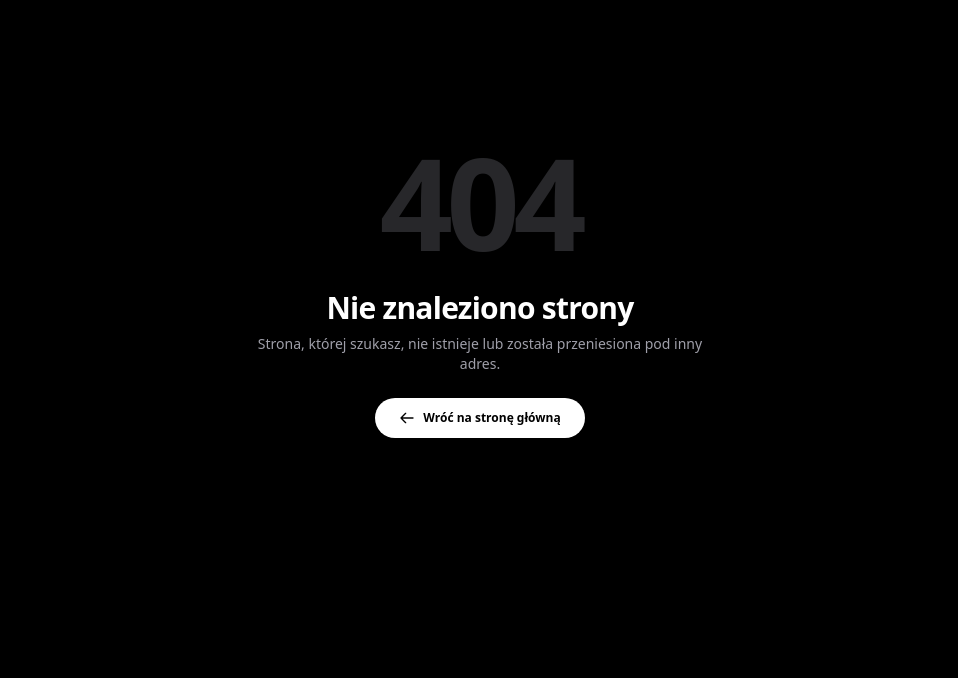
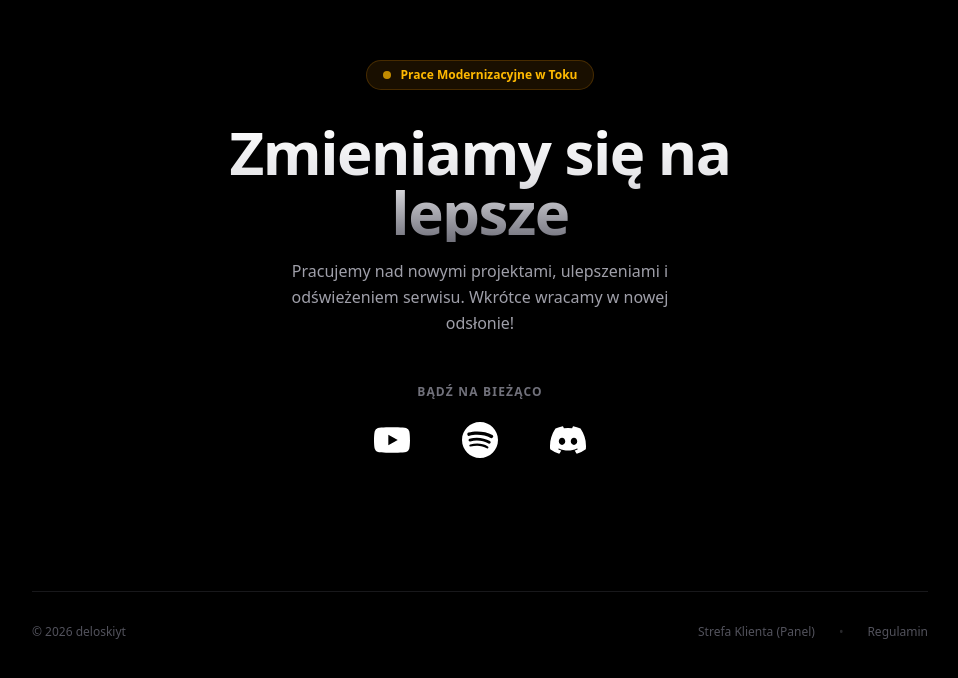
Before and after one commit to deloskiytbackup/deloskiyt-web, a Next.js app: page /zmieniamy-sie-na-lepsze in a window 1280 px wide. Before the commit this address had no page. Shown: the part 112-790 px from the top of the page, without its empty margins (160-1118 px from the left). Built offline with nearby package versions, Linux system fonts and the light colour scheme.

Commit message:
feat: add 'Zmieniamy się na lepsze' maintenance mode toggled via Neon DB and /api/maintenance

```diff
--- /dev/null
+++ b/src/app/api/maintenance/route.ts
@@ -0,0 +1,36 @@
+import { NextResponse } from "next/server";
+import { getMaintenanceMode, setMaintenanceMode } from "@/lib/settings";
+
+export async function GET() {
+  const isMaintenance = await getMaintenanceMode();
+  return NextResponse.json({ maintenance: isMaintenance });
+}
+
+export async function POST(request: Request) {
+  try {
+    const body = await request.json();
+    const { enabled } = body;
+
+    if (typeof enabled !== "boolean") {
+      return NextResponse.json(
+        { error: "Pole 'enabled' musi być wartością boolean (true/false)." },
+        { status: 400 }
+      );
+    }
+
+    const success = await setMaintenanceMode(enabled);
+    if (!success) {
+      return NextResponse.json({ error: "Błąd bazy danych." }, { status: 500 });
+    }
+
+    return NextResponse.json({
+      success: true,
+      maintenance: enabled,
+      message: enabled
+        ? "Tryb 'Zmieniamy się na lepsze' został WŁĄCZONY."
+        : "Tryb 'Zmieniamy się na lepsze' został WYŁĄCZONY.",
+    });
+  } catch (error) {
+    return NextResponse.json({ error: String(error) }, { status: 500 });
+  }
+}
--- a/src/app/page.tsx
+++ b/src/app/page.tsx
@@ -1,7 +1,17 @@
+import { getMaintenanceMode } from "@/lib/settings";
+import { MaintenancePage } from "@/components/MaintenancePage";
 import { Hero } from "@/components/Hero";
 import { Portfolio } from "@/components/Portfolio";
 
-export default function Home() {
+export const dynamic = "force-dynamic";
+
+export default async function Home() {
+  const isMaintenance = await getMaintenanceMode();
+
+  if (isMaintenance) {
+    return <MaintenancePage />;
+  }
+
   return (
     <main className="min-h-screen bg-black text-white selection:bg-white/20">
       <Hero />
--- /dev/null
+++ b/src/app/zmieniamy-sie-na-lepsze/page.tsx
@@ -0,0 +1,11 @@
+import type { Metadata } from "next";
+import { MaintenancePage } from "@/components/MaintenancePage";
+
+export const metadata: Metadata = {
+  title: "Zmieniamy się na lepsze",
+  description: "Trwają prace modernizacyjne nad serwisem deloskiyt.",
+};
+
+export default function ZmieniamySieNaLepszePage() {
+  return <MaintenancePage />;
+}
--- /dev/null
+++ b/src/components/MaintenancePage.tsx
@@ -0,0 +1,56 @@
+import Link from "next/link";
+import { SocialLinks } from "./SocialLinks";
+
+export function MaintenancePage() {
+  return (
+    <main className="min-h-screen bg-black text-white flex flex-col items-center justify-between p-6 sm:p-12 select-none">
+      <div />
+
+      <div className="flex flex-col items-center text-center max-w-xl mx-auto space-y-8 my-auto">
+        {/* Status Badge */}
+        <div className="inline-flex items-center gap-2.5 px-4 py-1.5 rounded-full bg-amber-500/10 border border-amber-500/20 text-amber-400 text-xs font-semibold">
+          <span className="w-2 h-2 rounded-full bg-amber-400 animate-pulse" />
+          <span>Prace Modernizacyjne w Toku</span>
+        </div>
+
+        {/* Tytuł i Opis */}
+        <div className="space-y-4">
+          <h1 className="text-4xl sm:text-6xl font-black tracking-tight bg-gradient-to-b from-white via-zinc-200 to-zinc-500 bg-clip-text text-transparent">
+            Zmieniamy się na lepsze
+          </h1>
+          <p className="text-sm sm:text-base text-zinc-400 leading-relaxed max-w-md mx-auto">
+            Pracujemy nad nowymi projektami, ulepszeniami i odświeżeniem serwisu. Wkrótce wracamy w nowej odsłonie!
+          </p>
+        </div>
+
+        {/* Social Linki na czas przerwy */}
+        <div className="pt-4 space-y-3">
+          <p className="text-xs uppercase tracking-widest text-zinc-500 font-semibold">
+            Bądź na bieżąco
+          </p>
+          <SocialLinks />
+        </div>
+      </div>
+
+      {/* Dolny pasek z dostępem do panelu klienta */}
+      <footer className="w-full max-w-4xl pt-8 border-t border-zinc-900 text-xs text-zinc-600 flex flex-col sm:flex-row items-center justify-between gap-4">
+        <span>© {new Date().getFullYear()} deloskiyt</span>
+        <div className="flex items-center gap-6">
+          <Link
+            href="/panel-klienta"
+            className="hover:text-zinc-300 transition-colors underline-offset-4 hover:underline"
+          >
+            Strefa Klienta (Panel)
+          </Link>
+          <span className="text-zinc-800">•</span>
+          <Link
+            href="/regulamin"
+            className="hover:text-zinc-300 transition-colors underline-offset-4 hover:underline"
+          >
+            Regulamin
+          </Link>
+        </div>
+      </footer>
+    </main>
+  );
+}
--- /dev/null
+++ b/src/lib/settings.ts
@@ -0,0 +1,35 @@
+import prisma from "./prisma";
+
+export async function getMaintenanceMode(): Promise<boolean> {
+  try {
+    const setting = await prisma.siteSetting.findUnique({
+      where: { key: "maintenance_mode" },
+    });
+    return setting?.value === "true";
+  } catch (error) {
+    console.error("Error reading maintenance_mode setting:", error);
+    return false;
+  }
+}
+
+export async function setMaintenanceMode(enabled: boolean): Promise<boolean> {
+  try {
+    await prisma.siteSetting.upsert({
+      where: { key: "maintenance_mode" },
+      update: {
+        value: enabled ? "true" : "false",
+        updatedAt: new Date(),
+      },
+      create: {
+        key: "maintenance_mode",
+        value: enabled ? "true" : "false",
+        description: "Przełącznik trybu Zmieniamy się na lepsze",
+        updatedAt: new Date(),
+      },
+    });
+    return true;
+  } catch (error) {
+    console.error("Error updating maintenance_mode setting:", error);
+    return false;
+  }
+}
```
Also changed, not shown: 1 other file (tests, documents, lock files or other folders).
